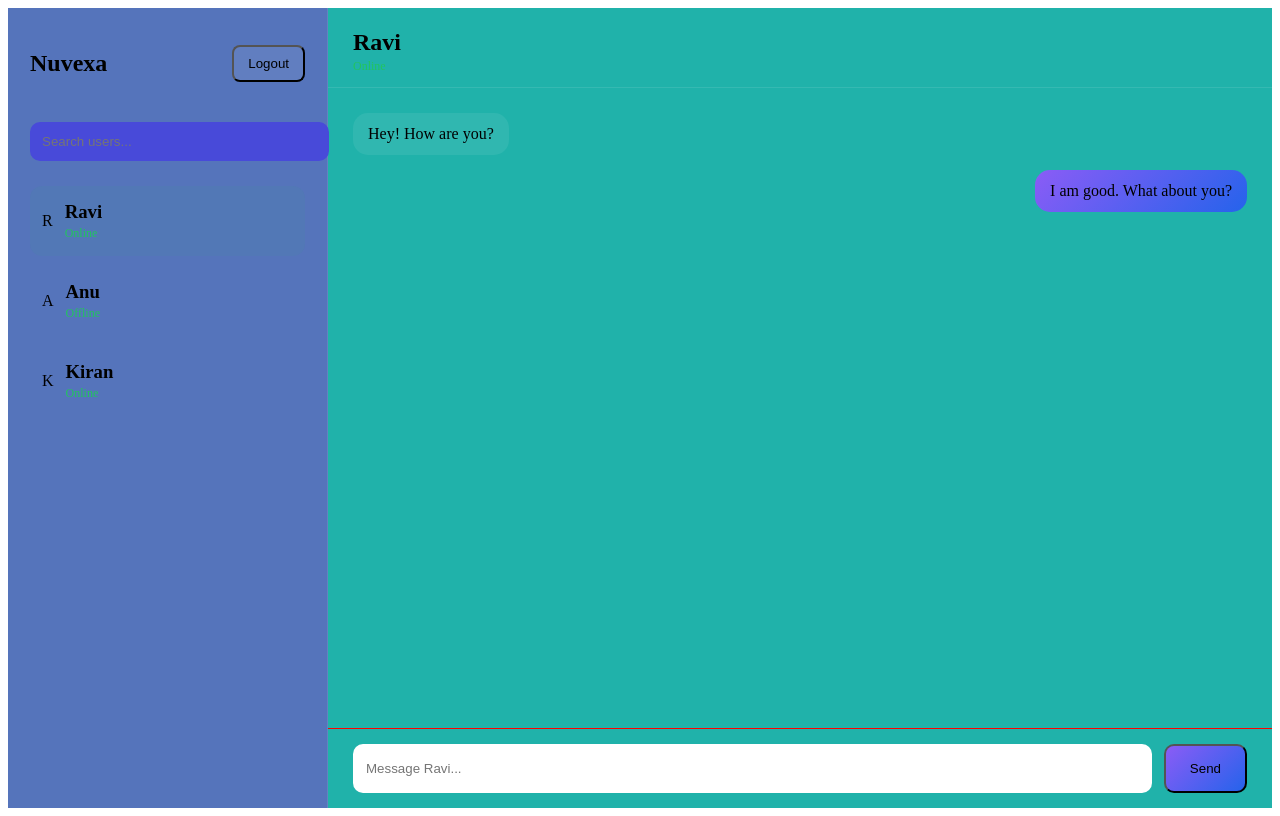
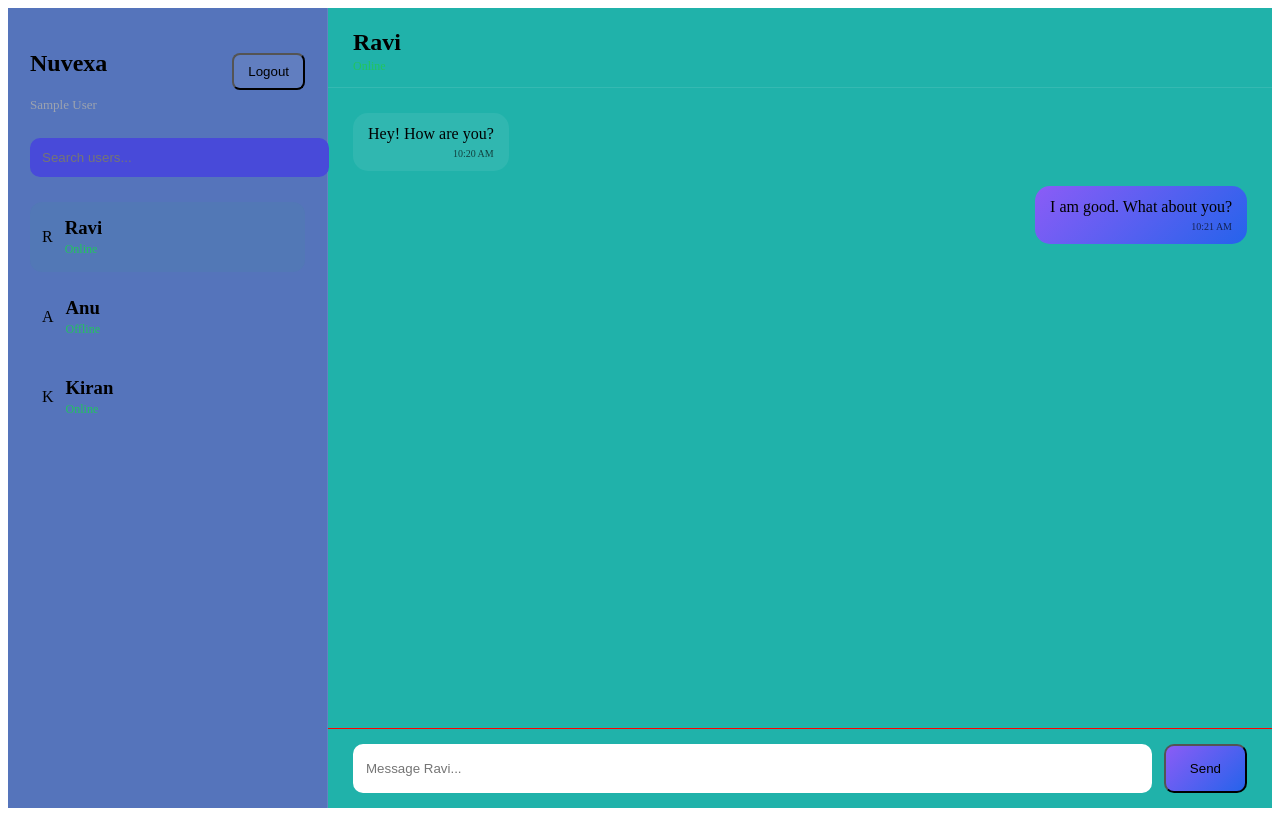
Before and after one commit to anusreekatam/Nuvexa, a React (Vite) app in the folder client/: page /chat in a window 1280 px wide. Built offline with nearby package versions, Linux system fonts and the light colour scheme; sample sign-in values are in the browser's storage.

Commit message:
Complete Nuvexa React frontend with authentication and chat features

```diff
--- /dev/null
+++ b/client/src/components/ChatHeader.jsx
@@ -0,0 +1,12 @@
+function ChatHeader({ selectedUser }) {
+    return (
+        <header className="chat-window-header">
+            <div>
+                <h2>{selectedUser.name}</h2>
+                <p>{selectedUser.status}</p>
+            </div>
+        </header>
+    );
+}
+
+export default ChatHeader;
--- /dev/null
+++ b/client/src/components/MessageInput.jsx
@@ -0,0 +1,28 @@
+function MessageInput({
+    message,
+    setMessage,
+    sendMessage,
+    selectedUser
+}) {
+    return (
+        <form
+            className="chat-input"
+            onSubmit={sendMessage}
+        >
+            <input
+                type="text"
+                placeholder={`Message ${selectedUser.name}...`}
+                value={message}
+                onChange={(e) =>
+                    setMessage(e.target.value)
+                }
+            />
+
+            <button type="submit">
+                Send
+            </button>
+        </form>
+    );
+}
+
+export default MessageInput;
--- /dev/null
+++ b/client/src/components/MessageList.jsx
@@ -0,0 +1,30 @@
+function MessageList({
+    messages,
+    selectedUser,
+    messagesEndRef
+}) {
+    const currentMessages =
+        messages[selectedUser.name] || [];
+
+    return (
+        <div className="chat-messages">
+            {currentMessages.length === 0 ? (
+                <p>No messages yet</p>
+            ) : (
+                currentMessages.map((msg, index) => (
+                    <div
+                        key={index}
+                        className={`bubble ${msg.type}`}
+                    >
+                        <span>{msg.text}</span>
+                        <small>{msg.time || "Now"}</small>
+                    </div>
+                ))
+            )}
+
+            <div ref={messagesEndRef}></div>
+        </div>
+    );
+}
+
+export default MessageList;
--- /dev/null
+++ b/client/src/components/Sidebar.jsx
@@ -0,0 +1,69 @@
+function Sidebar({
+    users,
+    selectedUser,
+    setSelectedUser,
+    search,
+    setSearch,
+    savedUser,
+    logout
+}) {
+    const filteredUsers = users.filter((user) =>
+        user.name
+            .toLowerCase()
+            .includes(search.toLowerCase())
+    );
+
+    return (
+        <aside className="sidebar">
+            <div className="sidebar-header">
+                <div>
+                    <h2>Nuvexa</h2>
+                    <p className="logged-user">
+                        {savedUser?.name || "User"}
+                    </p>
+                </div>
+
+                <button onClick={logout}>
+                    Logout
+                </button>
+            </div>
+
+            <input
+                className="search"
+                type="text"
+                placeholder="Search users..."
+                value={search}
+                onChange={(e) => setSearch(e.target.value)}
+            />
+
+            <div className="users-list">
+                {filteredUsers.map((user) => (
+                    <div
+                        key={user.name}
+                        className={`chat-user ${
+                            selectedUser.name === user.name
+                                ? "active"
+                                : ""
+                        }`}
+                        onClick={() => setSelectedUser(user)}
+                    >
+                        <div className="avatar">
+                            {user.name[0]}
+                        </div>
+
+                        <div>
+                            <h3>{user.name}</h3>
+                            <p>{user.status}</p>
+                        </div>
+                    </div>
+                ))}
+
+                {filteredUsers.length === 0 && (
+                    <p>No users found</p>
+                )}
+            </div>
+        </aside>
+    );
+}
+
+export default Sidebar;
--- a/client/src/index.css
+++ b/client/src/index.css
@@ -189,3 +189,19 @@
         justify-content: center;
     }
 }
+.logged-user {
+    margin: 4px 0 0;
+    color: #9ca3af;
+    font-size: 13px;
+}
+.bubble {
+    display: flex;
+    flex-direction: column;
+}
+
+.bubble small {
+    margin-top: 5px;
+    align-self: flex-end;
+    font-size: 10px;
+    opacity: 0.65;
+}
--- a/client/src/pages/Chat.jsx
+++ b/client/src/pages/Chat.jsx
@@ -1,8 +1,23 @@
-import { useEffect, useState } from "react";
+import {
+    useEffect,
+    useRef,
+    useState
+} from "react";
+
 import { useNavigate } from "react-router-dom";
+
+import Sidebar from "../components/Sidebar";
+import ChatHeader from "../components/ChatHeader";
+import MessageList from "../components/MessageList";
+import MessageInput from "../components/MessageInput";
 
 function Chat() {
     const navigate = useNavigate();
+    const messagesEndRef = useRef(null);
+
+    const savedUser = JSON.parse(
+        localStorage.getItem("registeredUser")
+    );
 
     const users = [
         { name: "Ravi", status: "Online" },
@@ -15,7 +30,8 @@ function Chat() {
     const [search, setSearch] = useState("");
 
     const [messages, setMessages] = useState(() => {
-        const savedMessages = localStorage.getItem("chatMessages");
+        const savedMessages =
+            localStorage.getItem("chatMessages");
 
         return savedMessages
             ? JSON.parse(savedMessages)
@@ -23,11 +39,13 @@ function Chat() {
                   Ravi: [
                       {
                           text: "Hey! How are you?",
-                          type: "received"
+                          type: "received",
+                          time: "10:20 AM"
                       },
                       {
                           text: "I am good. What about you?",
-                          type: "sent"
+                          type: "sent",
+                          time: "10:21 AM"
                       }
                   ],
                   Anu: [],
@@ -42,11 +60,11 @@ function Chat() {
         );
     }, [messages]);
 
-    const filteredUsers = users.filter((user) =>
-        user.name
-            .toLowerCase()
-            .includes(search.toLowerCase())
-    );
+    useEffect(() => {
+        messagesEndRef.current?.scrollIntoView({
+            behavior: "smooth"
+        });
+    }, [messages, selectedUser]);
 
     function logout() {
         localStorage.removeItem("isLoggedIn");
@@ -66,7 +84,11 @@ function Chat() {
                 ...messages[selectedUser.name],
                 {
                     text: message,
-                    type: "sent"
+                    type: "sent",
+                    time: new Date().toLocaleTimeString([], {
+                        hour: "2-digit",
+                        minute: "2-digit"
+                    })
                 }
             ]
         });
@@ -76,97 +98,33 @@ function Chat() {
 
     return (
         <div className="chat-page">
-            <aside className="sidebar">
-                <div className="sidebar-header">
-                    <h2>Nuvexa</h2>
+            <Sidebar
+                users={users}
+                selectedUser={selectedUser}
+                setSelectedUser={setSelectedUser}
+                search={search}
+                setSearch={setSearch}
+                savedUser={savedUser}
+                logout={logout}
+            />
 
-                    <button onClick={logout}>
-                        Logout
-                    </button>
-                </div>
-
-                <input
-                    className="search"
-                    type="text"
-                    placeholder="Search users..."
-                    value={search}
-                    onChange={(e) =>
-                        setSearch(e.target.value)
-                    }
+            <section className="chat-window">
+                <ChatHeader
+                    selectedUser={selectedUser}
                 />
 
-                <div className="users-list">
-                    {filteredUsers.map((user) => (
-                        <div
-                            key={user.name}
-                            className={`chat-user ${
-                                selectedUser.name === user.name
-                                    ? "active"
-                                    : ""
-                            }`}
-                            onClick={() =>
-                                setSelectedUser(user)
-                            }
-                        >
-                            <div className="avatar">
-                                {user.name[0]}
-                            </div>
+                <MessageList
+                    messages={messages}
+                    selectedUser={selectedUser}
+                    messagesEndRef={messagesEndRef}
+                />
 
-                            <div>
-                                <h3>{user.name}</h3>
-                                <p>{user.status}</p>
-                            </div>
-                        </div>
-                    ))}
-
-                    {filteredUsers.length === 0 && (
-                        <p>No users found</p>
-                    )}
-                </div>
-            </aside>
-
-            <section className="chat-window">
-                <header className="chat-window-header">
-                    <div>
-                        <h2>{selectedUser.name}</h2>
-                        <p>{selectedUser.status}</p>
-                    </div>
-                </header>
-
-                <div className="chat-messages">
-                    {messages[selectedUser.name].length === 0 ? (
-                        <p>No messages yet</p>
-                    ) : (
-                        messages[selectedUser.name].map(
-                            (msg, index) => (
-                                <div
-                                    key={index}
-                                    className={`bubble ${msg.type}`}
-                                >
-                                    {msg.text}
-                                </div>
-                            )
-                        )
-                    )}
-                </div>
-
-                <form
-                    className="chat-input"
-                    onSubmit={sendMessage}
-                >
-                    <input
-                        type="text"
-                        placeholder={`Message ${selectedUser.name}...`}
-                        value={message}
-                        onChange={(e) =>
-                            setMessage(e.target.value)
-                        }
-                    />
-
-                    <button type="submit">
-                        Send
-                    </button>
-                </form>
+                <MessageInput
+                    message={message}
+                    setMessage={setMessage}
+                    sendMessage={sendMessage}
+                    selectedUser={selectedUser}
+                />
             </section>
         </div>
     );
```
